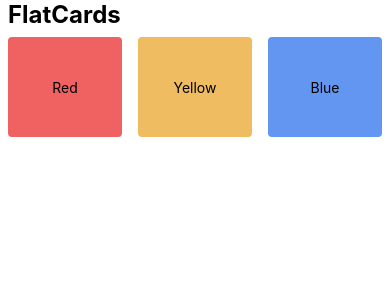
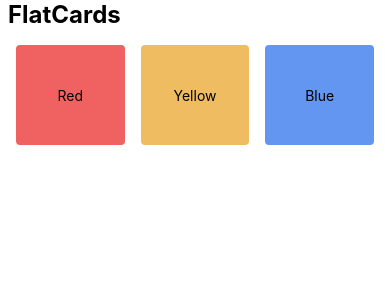
Before and after one commit to shivmahobia/React-Native, a React Native app in the folder Project01/: screen / in a window 390 px wide. Shown: the top 300 px of the page. Built offline with nearby package versions, Linux system fonts and the light colour scheme.

Commit message:
css work

```diff
--- a/Project01/components/FlatCards.tsx
+++ b/Project01/components/FlatCards.tsx
@@ -29,6 +29,7 @@ const styles = StyleSheet.create({
   container: {
     flex: 1,
     flexDirection: 'row',
+    padding: 8
   },
   card: {
     flex: 1,
```
